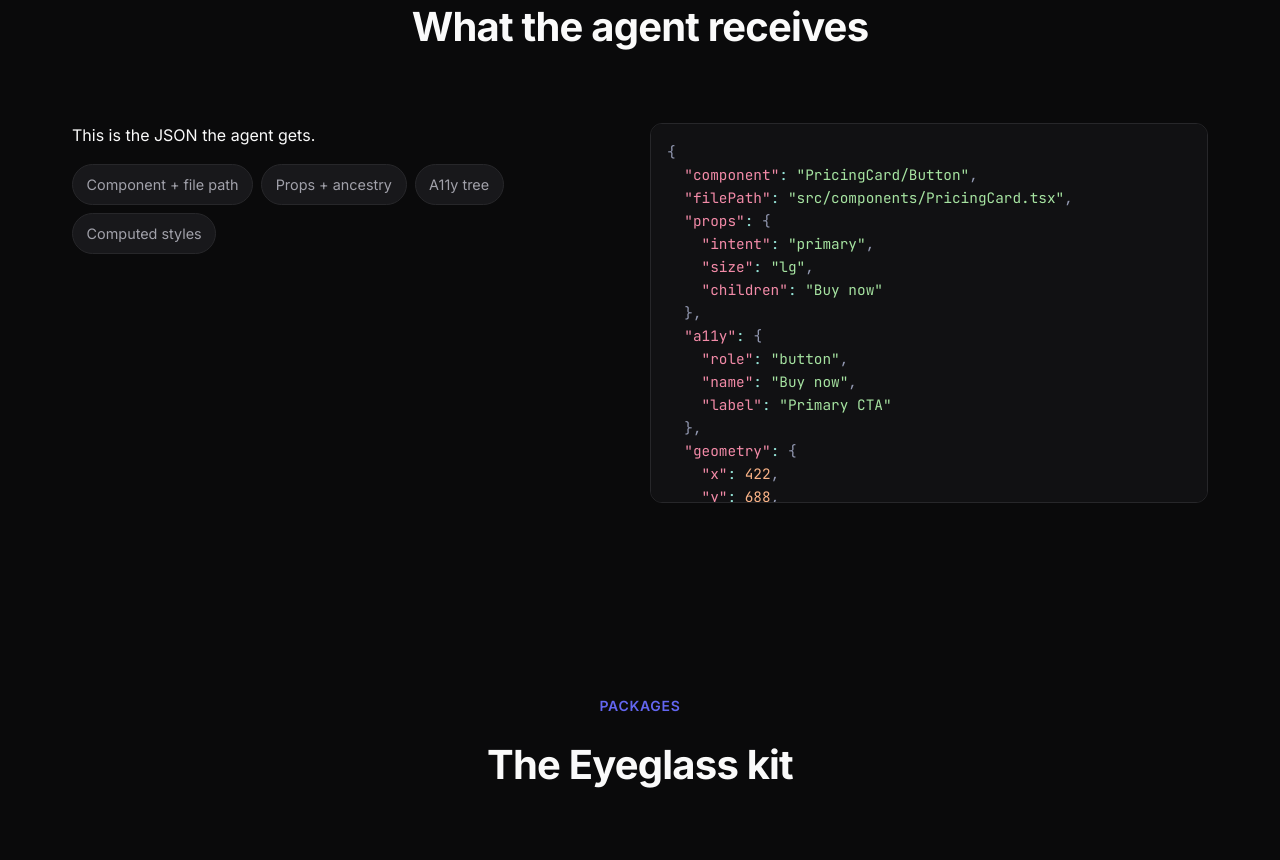
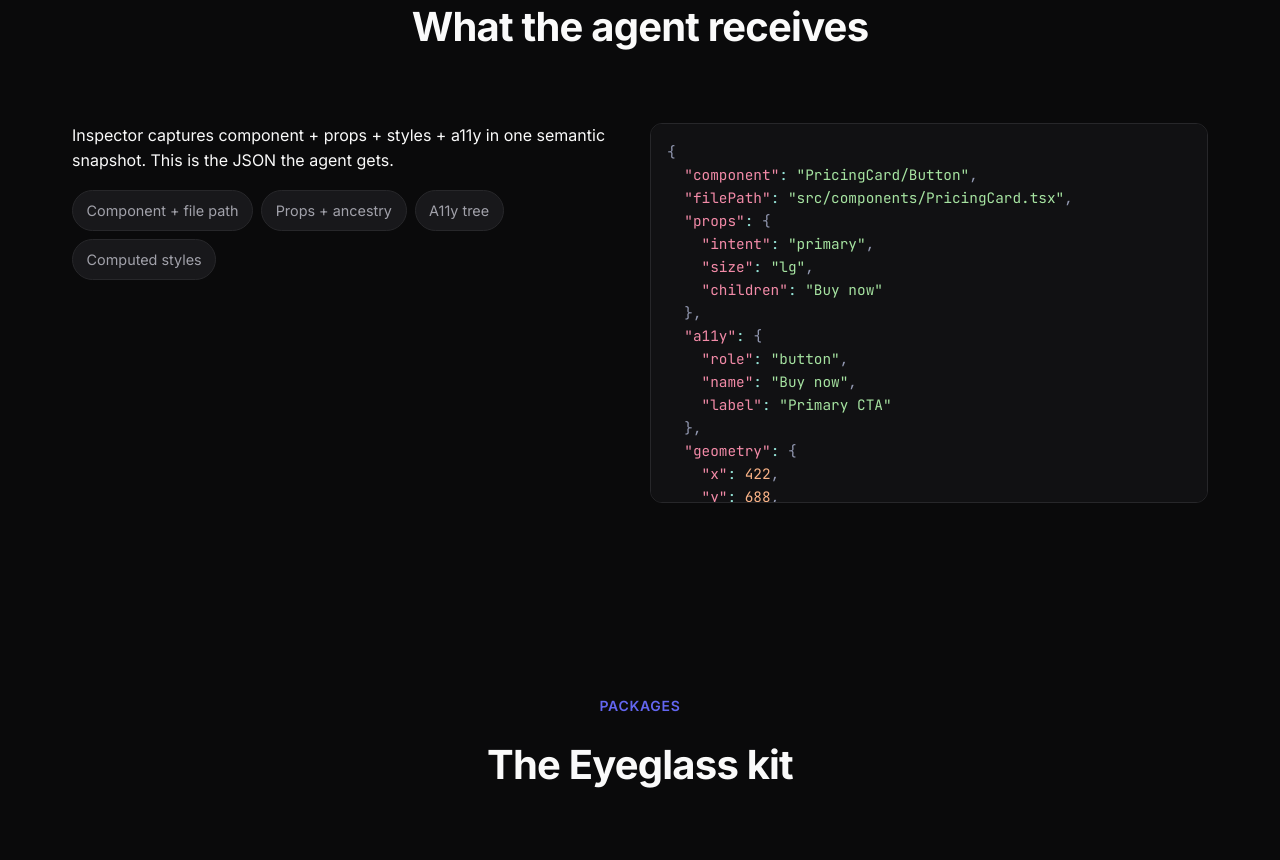
Before and after one commit to donutboyband/eyeglass_site, a React (Vite) app: page / in a window 1280 px wide. Shown: the part 2620-3480 px from the top of the page. Built offline with nearby package versions, Linux system fonts and the light colour scheme.

Commit message:
[eyeglass:eyeglass-1770675017027-jn794i3] Done! Text restored with updated last line.

```diff
--- a/src/components/PayloadSection.tsx
+++ b/src/components/PayloadSection.tsx
@@ -22,7 +22,8 @@ export function PayloadSection({ payload }: Props) {
       <div className="payload-grid">
         <div className="payload-text">
           <p>
-            This is the JSON the agent gets.
+            Inspector captures component + props + styles + a11y in one
+            semantic snapshot. This is the JSON the agent gets.
           </p>
           <div className="chips">
             <span className="chip">Component + file path</span>
```
Also changed, not shown: 1 other file (tests, documents, lock files or other folders).
